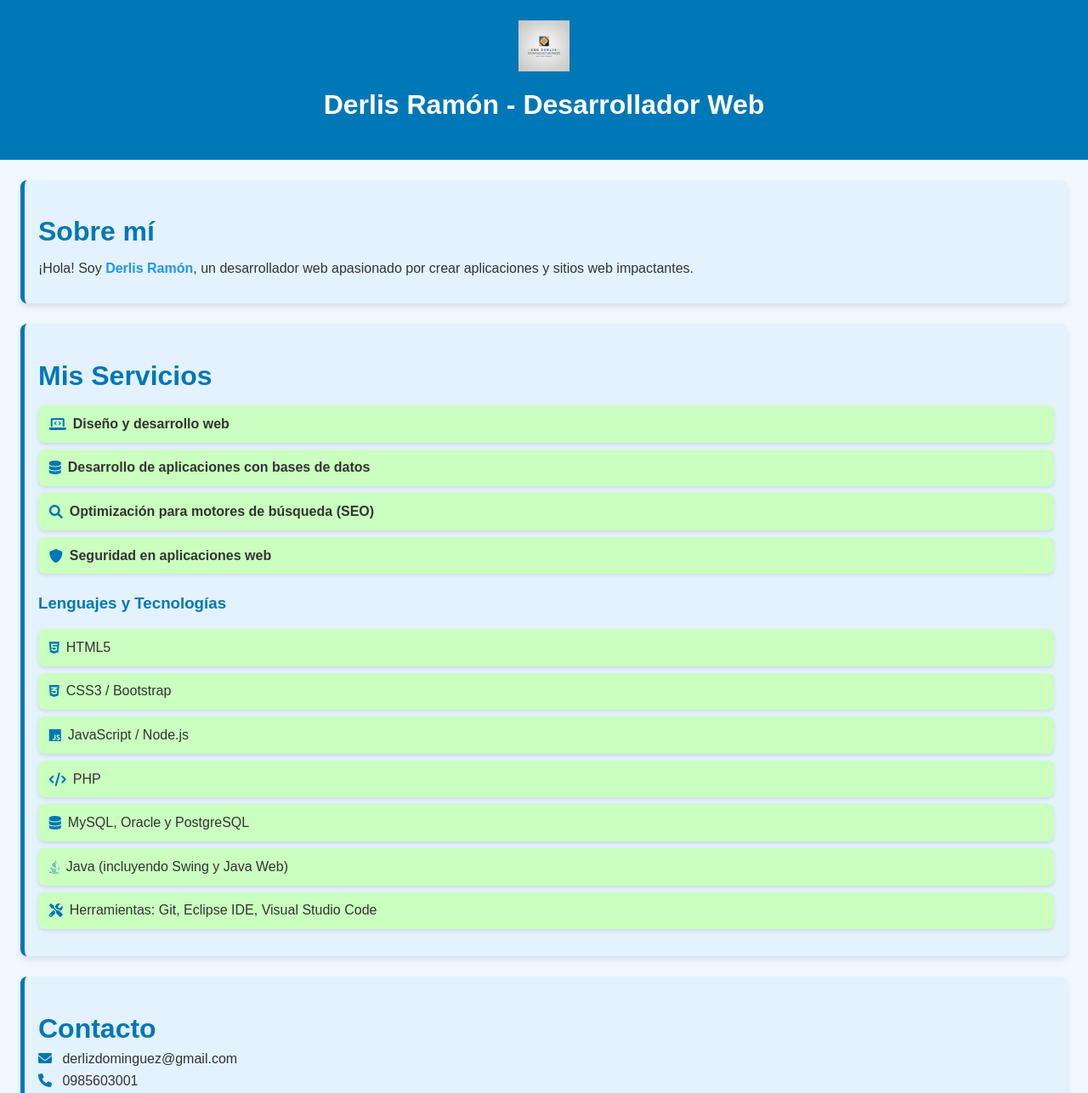
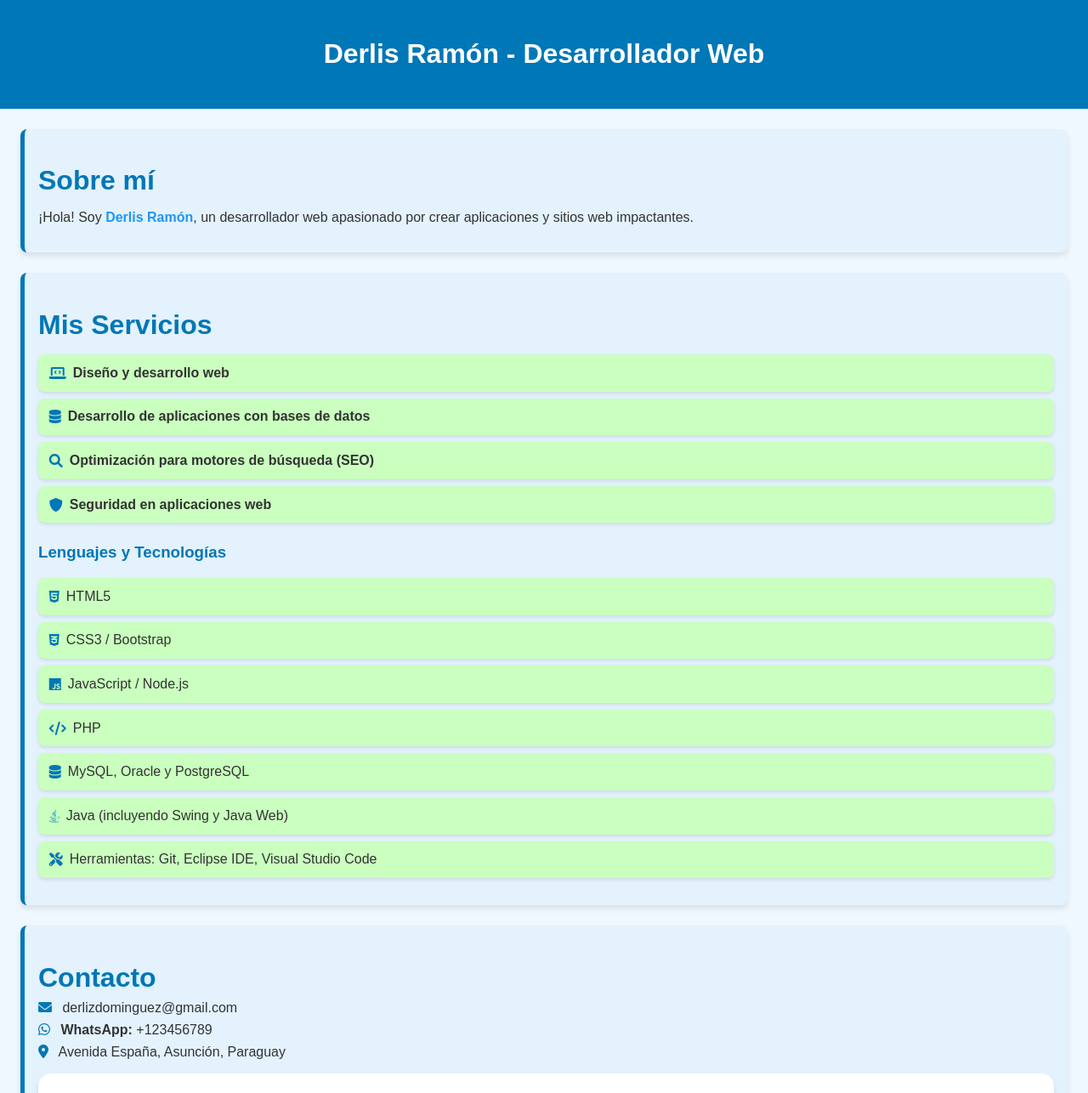
Before and after one commit to Derliz-1/Portafolio-Derlis-Ramon, a website: page index.html in a window 1280 px wide. Shown: the top 1286 px of the page at 85% size. Drawn offline with Linux system fonts and the light colour scheme.

Commit message:
Actualización: Cambio de 'Teléfono' a 'WhatsApp' y agregada imagen

```diff
--- a/index.html
+++ b/index.html
@@ -128,11 +128,15 @@
     </style>
     <!-- Vincular FontAwesome para los íconos -->
     <link rel="stylesheet" href="https://cdnjs.cloudflare.com/ajax/libs/font-awesome/6.0.0/css/all.min.css">
+
+        <!-- Font Awesome -->
+        <link href="https://cdnjs.cloudflare.com/ajax/libs/font-awesome/6.0.0-beta3/css/all.min.css" rel="stylesheet">
+
+
 </head>
 <body>
     <!-- Encabezado -->
     <header class="header">
-        <img src="/logo.jpg" alt="Logo de Derlis Ramón" class="logo">
         <h1>Derlis Ramón - Desarrollador Web</h1>
     </header>
 
@@ -171,7 +175,8 @@
             <h2 class="section-title">Contacto</h2>
             <div class="contact-info">
                 <p><i class="fas fa-envelope"></i> derlizdominguez@gmail.com</p>
-                <p><i class="fas fa-phone"></i> 0985603001</p>
+<p><i class="fab fa-whatsapp"></i> <strong>WhatsApp:</strong> +123456789</p>
+
                 <p><i class="fas fa-map-marker-alt"></i> Avenida España, Asunción, Paraguay</p>
             </div>
             <!-- Formulario de contacto -->
```
